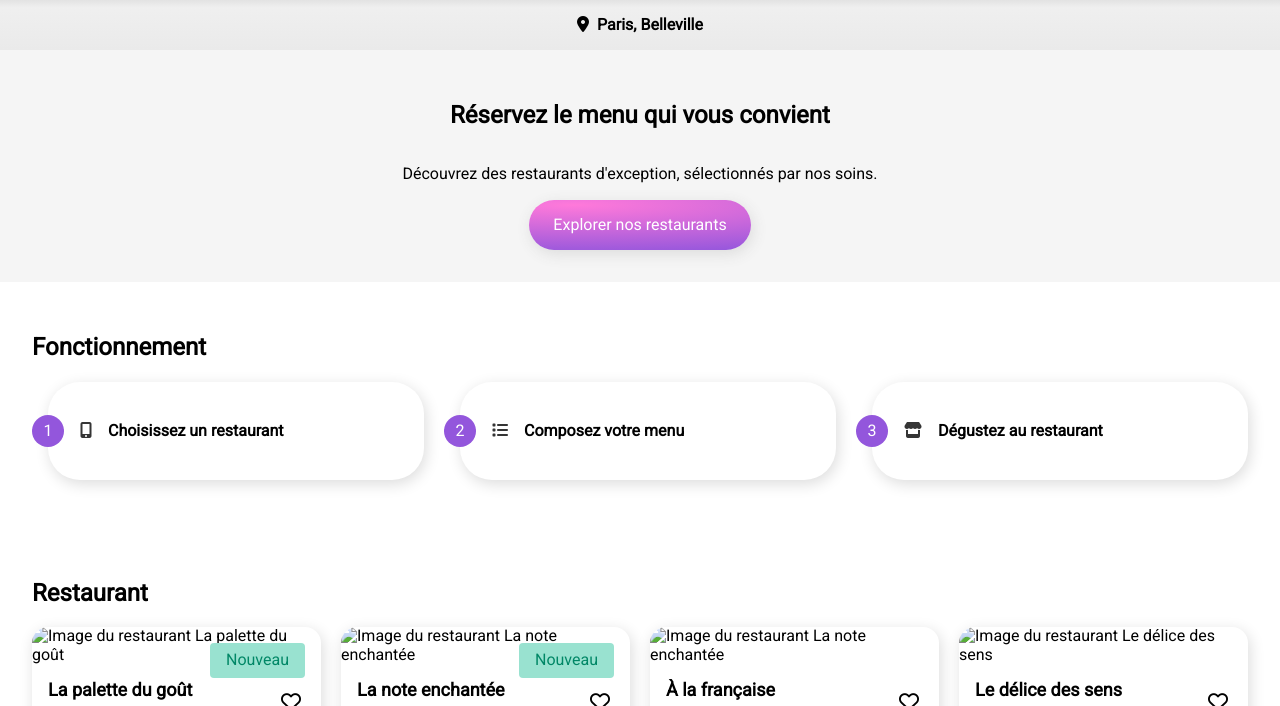
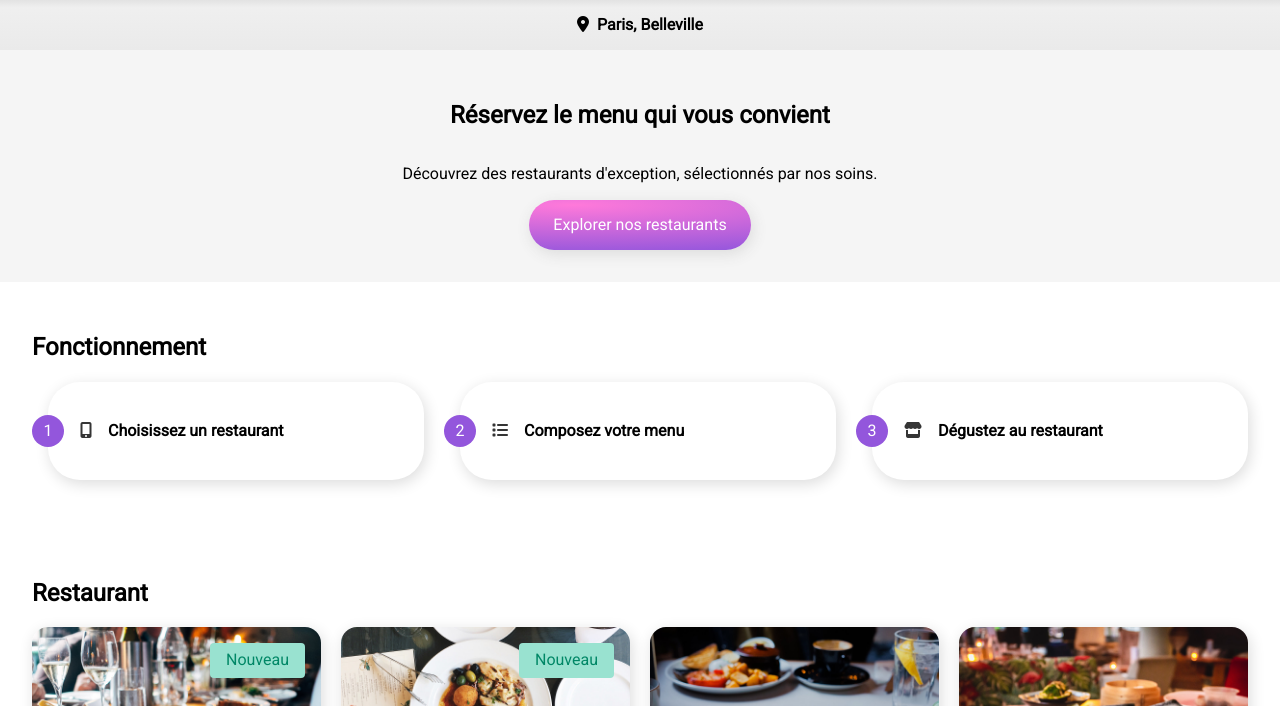
Before and after one commit to Adman59/Ohmyfood, a website: page index.html in a window 1280 px wide. Shown: the part 80-786 px from the top of the page. Drawn offline with Linux system fonts and the light colour scheme; the site is published under a folder, as on GitHub Pages, so addresses that start at the root find nothing; a web font is replaced by a local one.

Commit message:
Correction img accueil

```diff
--- a/index.html
+++ b/index.html
@@ -58,7 +58,7 @@
                     <a href="assets/pages/lapalettedugout.html" class="Card__Lien">
                         <div class="Card__Image">
                             <span class="Card__Boxnews">Nouveau</span>
-                            <img src="/assets/images/la_palette_du_gout.jpg"
+                            <img src="./assets/images/la_palette_du_gout.jpg"
                                 alt="Image du restaurant La palette du goût">
                         </div>
                         <div class="Card__Content">
@@ -80,7 +80,7 @@
                     <a href="assets/pages/lanoteenchantee.html" class="Card__Lien">
                         <div class="Card__Image">
                             <span class="Card__Boxnews">Nouveau</span>
-                            <img src="/assets/images/la_note_enchantee.jpg" alt="Image du restaurant La note enchantée">
+                            <img src="./assets/images/la_note_enchantee.jpg" alt="Image du restaurant La note enchantée">
                         </div>
                         <div class="Card__Content">
                             <div class="Card__Content__Desc">
@@ -100,7 +100,7 @@
                 <li class="Card Card--radius">
                     <a href="assets/pages/alafrancaise.html" class="Card__Lien">
                         <div class="Card__Image">
-                            <img src="/assets/images/a_la_française.jpg" alt="Image du restaurant La note enchantée">
+                            <img src="./assets/images/a_la_française.jpg" alt="Image du restaurant La note enchantée">
                         </div>
                         <div class="Card__Content">
                             <div class="Card__Content__Desc">
@@ -120,7 +120,7 @@
                 <li class="Card Card--radius">
                     <a href="assets/pages/ledelicedessens.html" class="Card__Lien">
                         <div class="Card__Image">
-                            <img src="/assets/images/le_delice_des_sens.jpg"
+                            <img src="./assets/images/le_delice_des_sens.jpg"
                                 alt="Image du restaurant Le délice des sens">
                         </div>
                         <div class="Card__Content">
```
